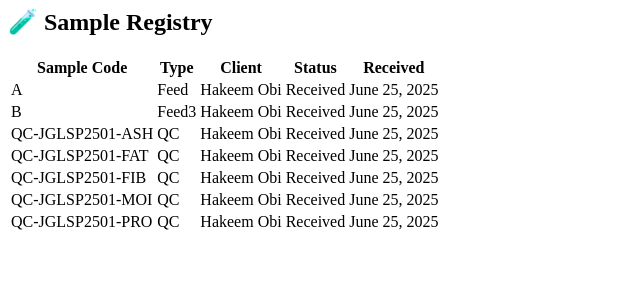
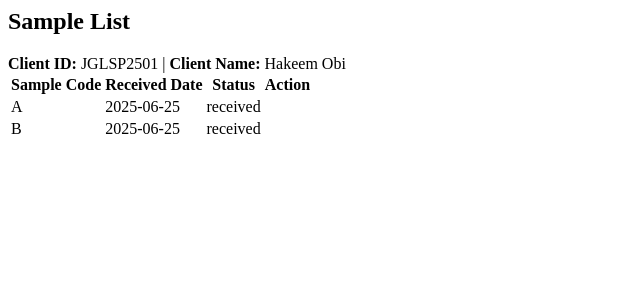
Before and after one commit to step2skimo/limsp, a Django app: page /samples/ in a window 1280 px wide. Shown: the top 300 px of the page, without its empty margins (0-640 px from the left). Run offline with Django 5.2, Linux system fonts and the light colour scheme; a user stored in the database is signed in; data comes from the database, SQL or seed files in the repository; both versions use the stored data as it was after the commit.

Commit message:
collectstatic

```diff
--- a/lims/templates/lims/client_list.html
+++ b/lims/templates/lims/client_list.html
@@ -44,6 +44,7 @@
 </head>
 <body>
 
+  <a href="{% url 'clerk_dashboard' %}" class="button">← Back to Clerk Dashboard</a>
 <h2>👥 Registered Clients</h2>
 
 <table id="clients-table">
--- a/lims/templates/lims/sample_list.html
+++ b/lims/templates/lims/sample_list.html
@@ -1,24 +1,39 @@
 
-<h2>🧪 Sample Registry</h2>
-<table class="table table-bordered mt-3">
-  <thead>
+<div class="container mt-4">
+  <h2>Sample List</h2>
+
+  {% regroup samples by client.client_id as client_groups %}
+
+  {% for group in client_groups %}
+    <div class="card mb-4">
+      <div class="card-header bg-primary text-white">
+        <strong>Client ID:</strong> {{ group.grouper }} |
+        <strong>Client Name:</strong> {{ group.list.0.client.name }}
+      </div>
+      <div class="card-body p-0">
+        <table class="table table-bordered table-striped table-sm mb-0">
+          <thead class="table-light">
             <tr>
               <th>Sample Code</th>
-      <th>Type</th>
-      <th>Client</th>
+              <th>Received Date</th>
               <th>Status</th>
-      <th>Received</th>
+              <th>Action</th>
             </tr>
           </thead>
           <tbody>
-    {% for s in samples %}
+            {% for sample in group.list %}
               <tr>
-      <td>{{ s.sample_code }}</td>
-      <td>{{ s.sample_type }}</td>
-      <td>{{ s.client.name }}</td>
-      <td><span class="badge bg-secondary">{{ s.get_status_display }}</span></td>
-      <td>{{ s.received_date }}</td>
+                <td>{{ sample.sample_code }}</td>
+                <td>{{ sample.received_date|date:"Y-m-d" }}</td>
+                <td>{{ sample.status }}</td>
+
               </tr>
             {% endfor %}
           </tbody>
         </table>
+      </div>
+    </div>
+  {% empty %}
+    <p class="text-center">No samples found.</p>
+  {% endfor %}
+</div>
--- a/lims/views/clerk_views.py
+++ b/lims/views/clerk_views.py
@@ -53,8 +53,14 @@ def view_client_samples(request, client_id):
 
 @login_required
 def sample_list(request):
-    samples = Sample.objects.select_related("client").order_by("-received_date")
+    samples = (
+        Sample.objects
+        .exclude(sample_code__startswith="QC-")
+        .select_related("client")
+        .order_by("client__client_id", "-received_date")
+    )
     return render(request, "lims/sample_list.html", {"samples": samples})
+
 
 @login_required
 def search_sample_by_code(request):
--- a/lims_project/settings/base.py
+++ b/lims_project/settings/base.py
@@ -60,6 +60,7 @@ LOGGING = {
 
 
 MIDDLEWARE = [
+    'whitenoise.middleware.WhiteNoiseMiddleware',
     'django.middleware.security.SecurityMiddleware',
     'django.contrib.sessions.middleware.SessionMiddleware',
     'django.middleware.common.CommonMiddleware',
```
Also changed, not shown: lims/templates/lims/clerk_dashboard.html (+1 -7 lines), lims/templates/lims/coa_template.html (+14 -4 lines), lims_project/db.sqlite3, 8 other files. Lines whose indentation alone changed are shown as unchanged.
